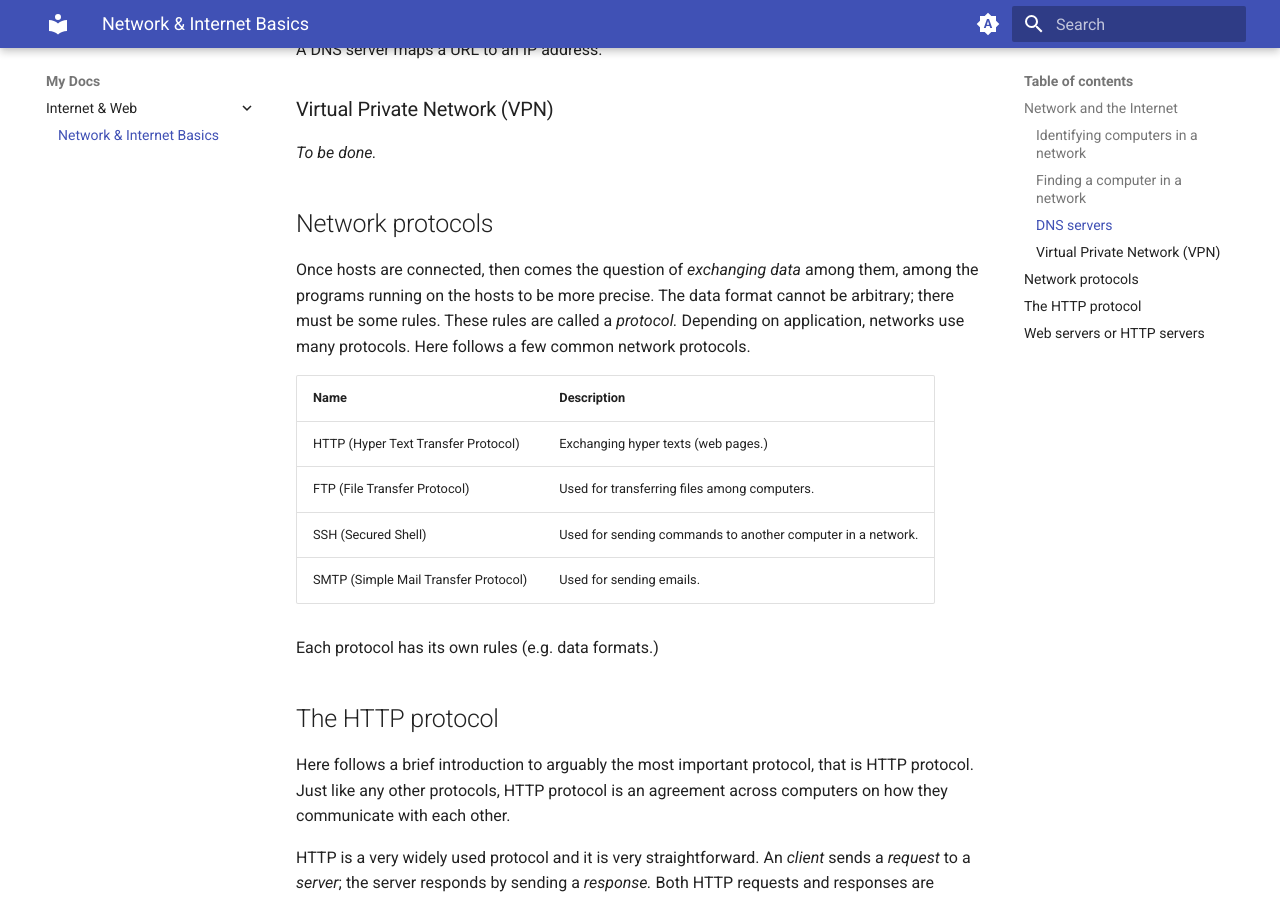
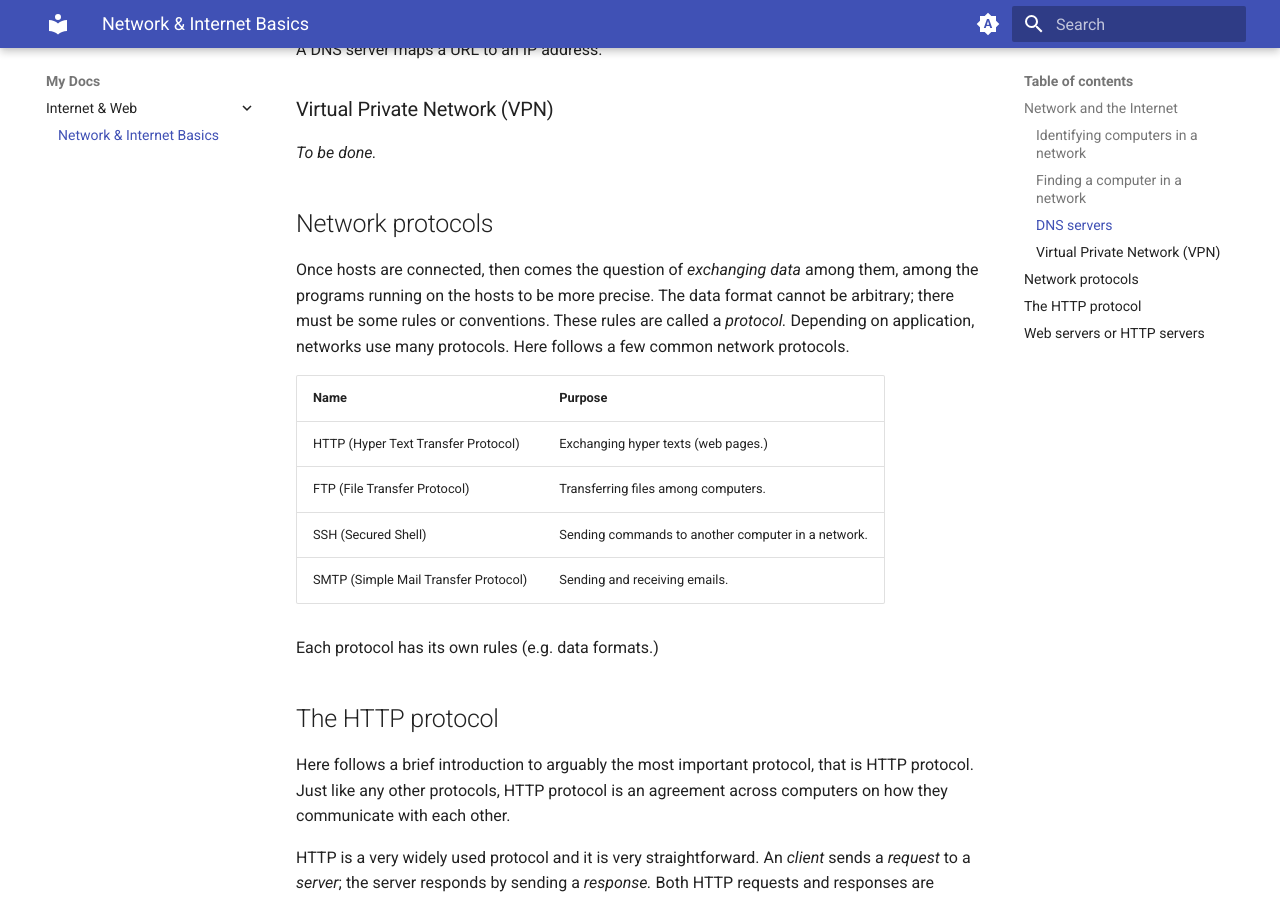
Before and after one commit to gharials/dev-path, an MkDocs documentation site: the page built from docs/internet-web/network-internet-basics.md, in a window 1280 px wide and 900 px high, scrolled down 1619 px. Built offline with MkDocs 1.6.1 and Material for MkDocs 9.7.7, drawn with Linux system fonts in a browser that asks for light colours; some of the changed text lies outside the part shown.

Commit message:
edited 'network-internet-basics'.

```diff
--- a/docs/internet-web/network-internet-basics.md
+++ b/docs/internet-web/network-internet-basics.md
@@ -66,14 +66,14 @@ _To be done._
 
 ## Network protocols
 
-Once hosts are connected, then comes the question of _exchanging data_ among them, among the programs running on the hosts to be more precise. The data format cannot be arbitrary; there must be some rules. These rules are called a _protocol._ Depending on application, networks use many protocols. Here follows a few common network protocols.
+Once hosts are connected, then comes the question of _exchanging data_ among them, among the programs running on the hosts to be more precise. The data format cannot be arbitrary; there must be some rules or conventions. These rules are called a _protocol._ Depending on application, networks use many protocols. Here follows a few common network protocols.
 
-| Name           | Description
+| Name           | Purpose
 |----------------|------------
 | HTTP (Hyper Text Transfer Protocol) | Exchanging hyper texts (web pages.)
-| FTP (File Transfer Protocol)  | Used for transferring files among computers.
-| SSH (Secured Shell)  | Used for sending commands to another computer in a network.
-| SMTP (Simple Mail Transfer Protocol) | Used for sending emails.
+| FTP (File Transfer Protocol)  | Transferring files among computers.
+| SSH (Secured Shell)  | Sending commands to another computer in a network.
+| SMTP (Simple Mail Transfer Protocol) | Sending and receiving emails.
 
 Each protocol has its own rules (e.g. data formats.)
 
```
Also changed, not shown: other parts of docs/internet-web/network-internet-basics.md (+2 -0 lines).
